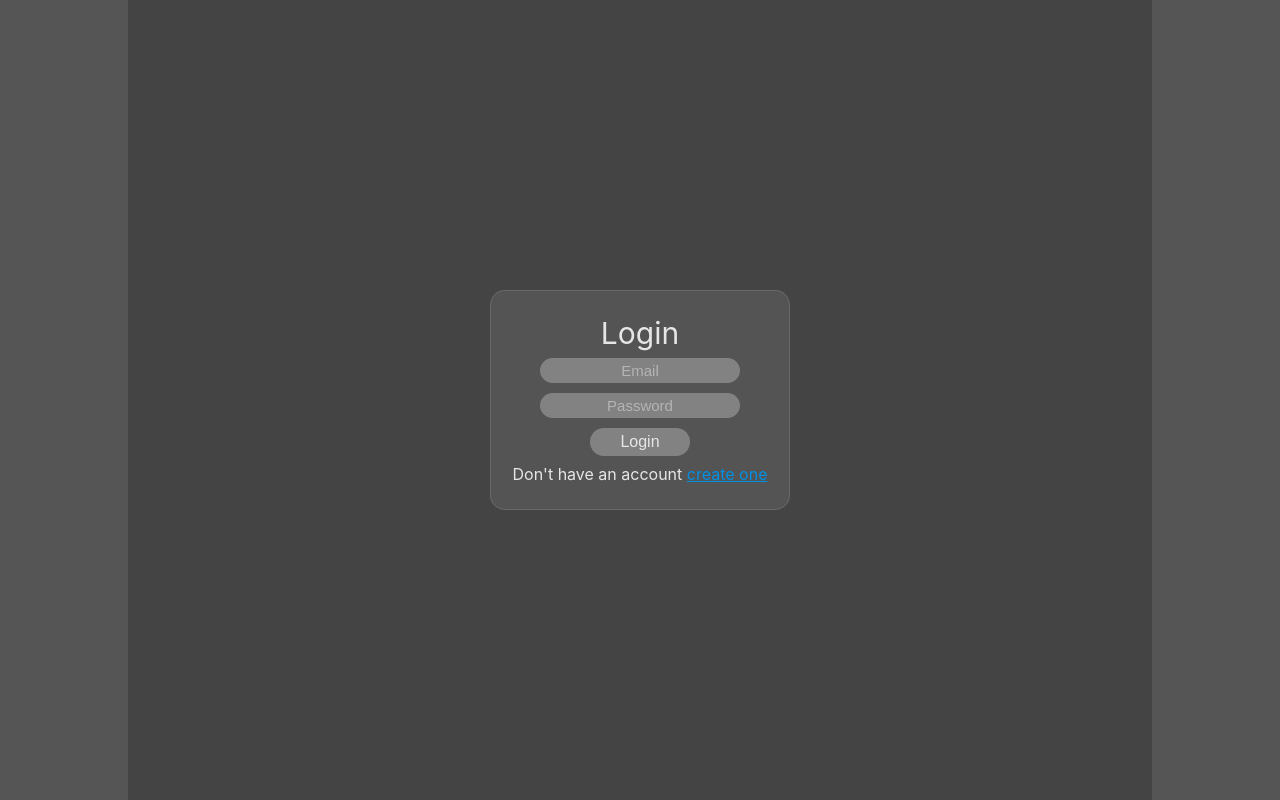
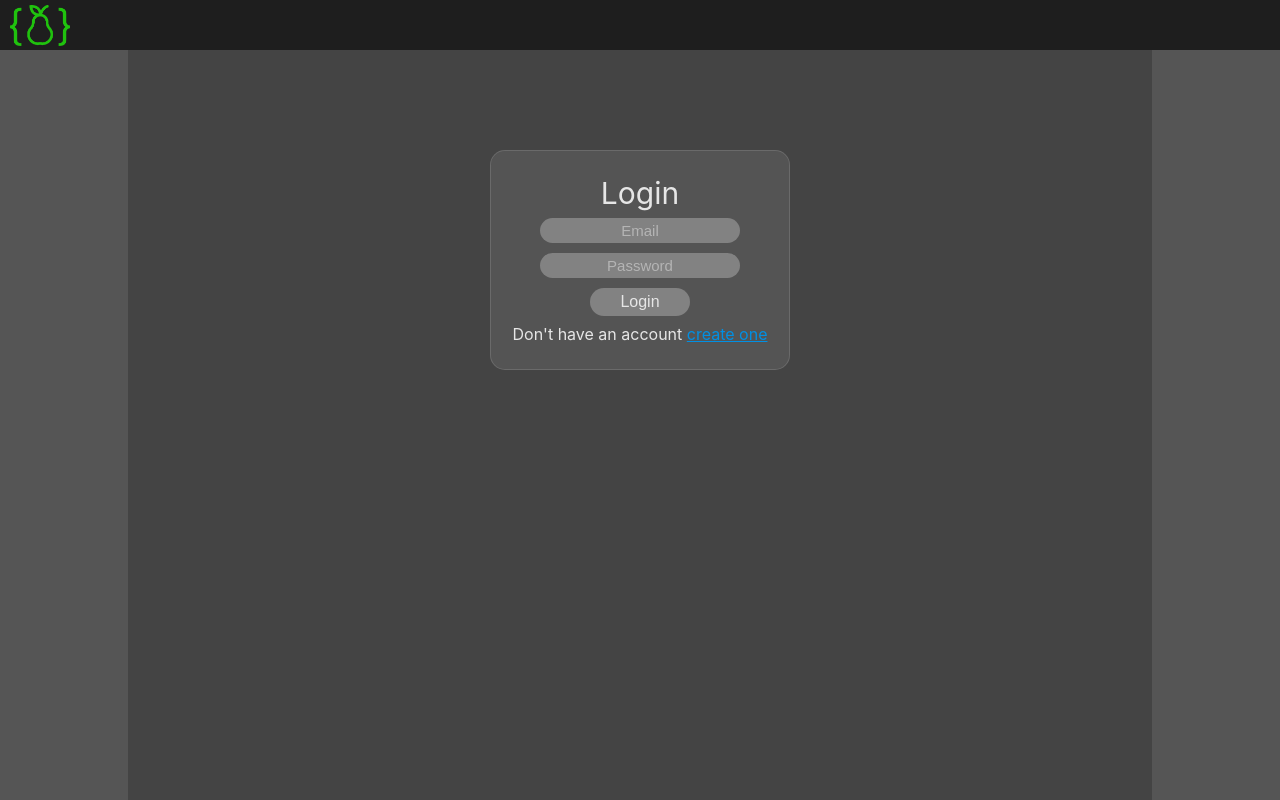
Before and after one commit to sudorm-rfdot/pearprogramming, a React (Create React App) app: page / in a window 1280 px wide. Built offline with nearby package versions, Linux system fonts and the light colour scheme.

Commit message:
+styling on header

```diff
--- a/src/App.js
+++ b/src/App.js
@@ -1,6 +1,7 @@
 import React, { Component } from 'react';
 import MonacoEditor from 'react-monaco-editor';
 import {BrowserRouter as Router} from 'react-router-dom'
+import Header from './Components/Header/Header'
 import routes from './routes'
 import './reset.scss'
 import './App.scss';
@@ -47,6 +48,7 @@ class App extends Component {
             />
             {this.state.code}
             */}
+            <Header />
             <div id='content-container'>
               {routes}
             </div>
--- a/src/App.scss
+++ b/src/App.scss
@@ -3,7 +3,6 @@
 #app-parent-container {
   display: flex;
   flex-direction: column;
-  align-items: center;
   width: 100%;
   min-width: $default-form-size;
   height: 100%;
@@ -13,9 +12,9 @@
 #content-container {
   display: flex;
   flex-direction: column;
-  justify-content: center;
   align-items: center;
   background: $content-container-color;
+  margin-left: 10%;
   width: 80%;
-  min-height: 100vh;
+  min-height: calc(100vh - #{$navbar-size});
 }
--- /dev/null
+++ b/src/Components/Header/Header.js
@@ -0,0 +1,13 @@
+import React from 'react'
+import './Header.scss'
+import Logo from './../../resources/pearprogramming.png'
+
+const Header = () => {
+    return (
+        <nav id='header-parent'>
+            <img src={Logo} alt="PearProgrammingLogo"/>
+        </nav>
+    )
+}
+
+export default Header;
--- /dev/null
+++ b/src/Components/Header/Header.scss
@@ -0,0 +1,12 @@
+@import './../../variables';
+
+#header-parent {
+    height: $navbar-size;
+    background: $primary-nav-color;
+
+    img {
+        width: 70px;
+        margin-left: 5px;
+        padding: 5px;
+    }
+}
--- a/src/Components/Login/Login.scss
+++ b/src/Components/Login/Login.scss
@@ -7,6 +7,7 @@
     justify-content: center;
     height: 220px;
     border-radius: 15px;
+    margin-top: 100px;
 
     @include primary-form;
     h1 {
--- a/src/_variables.scss
+++ b/src/_variables.scss
@@ -1,11 +1,12 @@
-$primary-nav-color: #afffae;
+$primary-nav-color: rgb(30, 30, 30);
 //$background-color: #e3fff2;
-$background-color: #555;
+$background-color: rgb(85, 85, 85);
 $primary-header-color: rgb(230, 230, 230);
 $form-color: rgba(100, 100, 100, 0.5);
-$content-container-color: #444;
+$content-container-color: rgb(68, 68, 68);
 $default-form-size: 300px;
 $form-border: 1px solid rgba(128, 128, 128, 0.5);
+$navbar-size: 50px;
 
 %primary-header {
     font-size: 30px;
```
Also changed, not shown: src/resources/pearprogramming.png (added).
